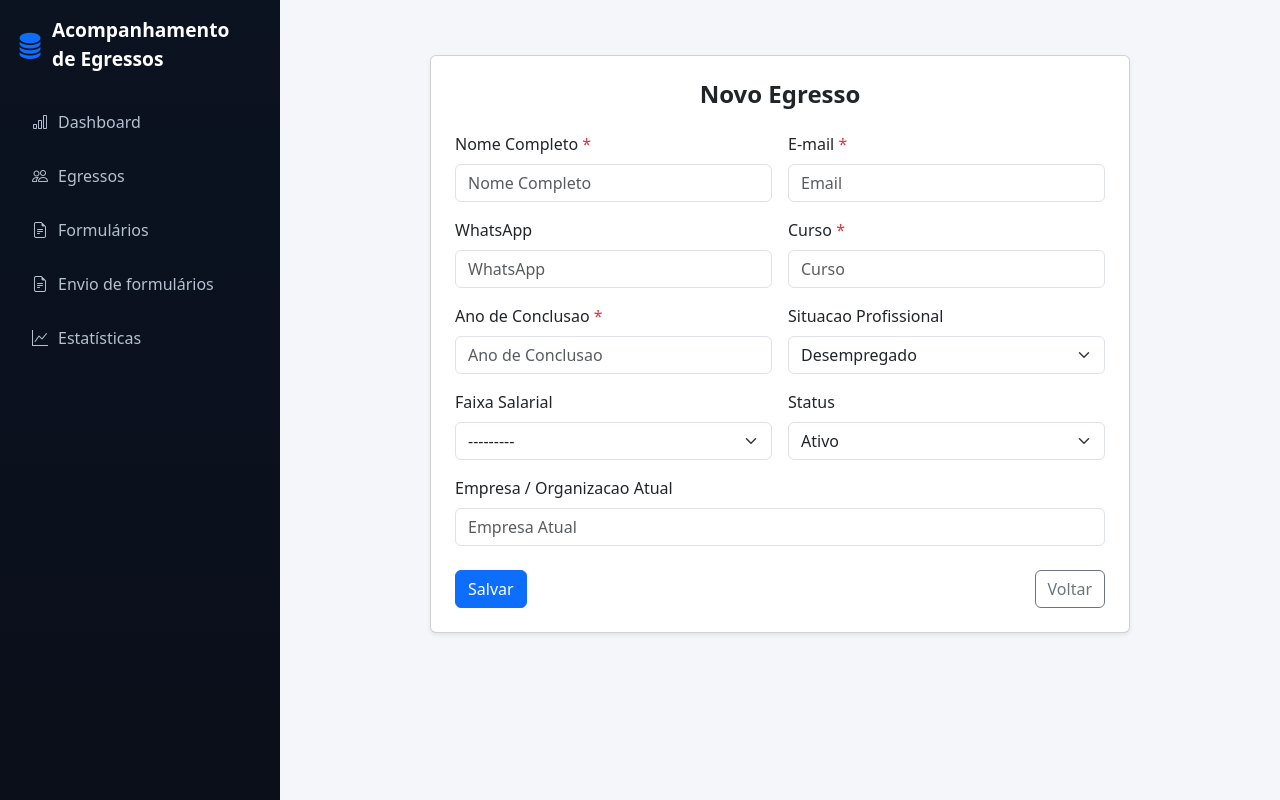
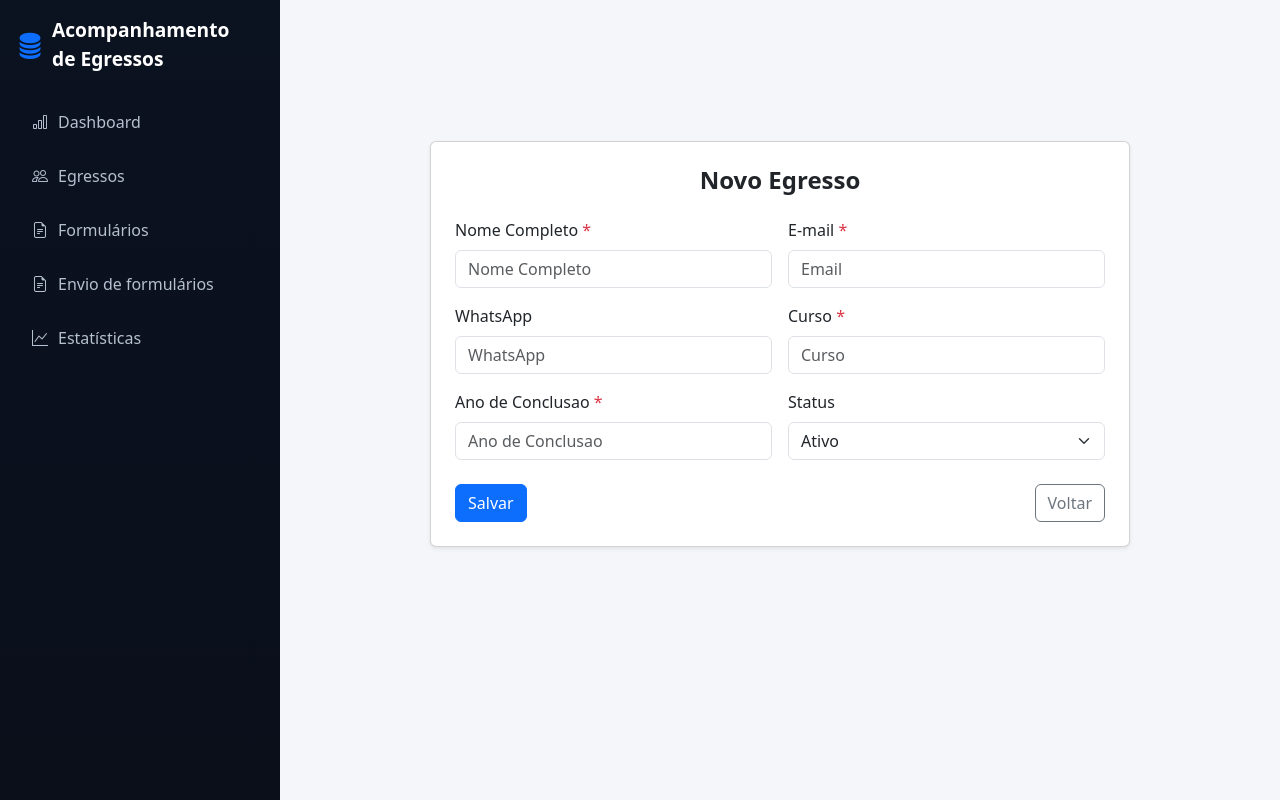
Before and after one commit to MarceloCRM/Projeto-TCC, a Django app: page /egresso/criar_egresso/ in a window 1280 px wide. Run offline with Django 5.2, Linux system fonts and the light colour scheme.

Commit message:
remove propriedades desnecessarias do egresso

```diff
--- a/apps/core/management/commands/populate_db.py
+++ b/apps/core/management/commands/populate_db.py
@@ -39,9 +39,6 @@ class Command(BaseCommand):
                 whatsapp=f'119{random.randint(10000000, 99999999)}',
                 curso=random.choice(cursos),
                 ano_conclusao=random.randint(2018, 2024),
-                situacao_profissional=random.choice([c[0] for c in Egresso.SITUACAO_PROFISSIONAL]),
-                empresa_atual=random.choice(empresas) if random.random() > 0.3 else '',
-                faixa_salarial=random.choice([c[0] for c in Egresso.FAIXA_SALARIAL]),
                 status=Egresso.STATUS_ATIVO
             )
             egressos.append(egresso)
@@ -102,7 +99,7 @@ class Command(BaseCommand):
                     valor = ""
                     if p.tipo == Pergunta.TIPO_TEXTO:
                         if p.texto == 'Qual o nome da sua empresa atual?':
-                            valor = egresso.empresa_atual or "Nenhuma"
+                            valor = random.choice(empresas)
                         else:
                             valor = random.choice(['O curso foi excelente!', 'Poderia ter mais aulas práticas.', 'Os professores são muito bons.', 'Aprendi muito sobre lógica.', 'Gostaria de ter visto mais tecnologias modernas.'])
                     elif p.tipo == Pergunta.TIPO_NUMERO:
--- a/apps/egresso/admin.py
+++ b/apps/egresso/admin.py
@@ -9,9 +9,6 @@ class EgressoAdmin(admin.ModelAdmin):
         'status',
         'curso',
         'ano_conclusao',
-        'situacao_profissional',
-        'empresa_atual',
-        'faixa_salarial',
     )
 
     search_fields = (
@@ -23,8 +20,6 @@ class EgressoAdmin(admin.ModelAdmin):
 
     list_filter = (
         'status',
-        'situacao_profissional',
-        'faixa_salarial',
         'curso',
         'ano_conclusao',
     )
--- a/apps/egresso/forms.py
+++ b/apps/egresso/forms.py
@@ -13,9 +13,6 @@ class EgressoForm(forms.ModelForm):
             'whatsapp',
             'curso',
             'ano_conclusao',
-            'situacao_profissional',
-            'empresa_atual',
-            'faixa_salarial',
             'status',
         ]
         widgets = {
@@ -39,16 +36,6 @@ class EgressoForm(forms.ModelForm):
                 'class': 'form-control',
                 'placeholder': 'Ano de Conclusao'
             }),
-            'situacao_profissional': Select(attrs={
-                'class': 'form-select'
-            }),
-            'empresa_atual': TextInput(attrs={
-                'class': 'form-control',
-                'placeholder': 'Empresa Atual'
-            }),
-            'faixa_salarial': Select(attrs={
-                'class': 'form-select'
-            }),
             'status': Select(attrs={
                 'class': 'form-select'
             }),
@@ -59,9 +46,6 @@ class EgressoForm(forms.ModelForm):
             'whatsapp': 'WhatsApp',
             'curso': 'Curso',
             'ano_conclusao': 'Ano de Conclusao',
-            'situacao_profissional': 'Situacao Profissional',
-            'empresa_atual': 'Empresa Atual',
-            'faixa_salarial': 'Faixa Salarial',
             'status': 'Status',
         }
 
@@ -103,14 +87,6 @@ class EgressoFiltroForm(forms.Form):
         })
     )
 
-    situacao_profissional = forms.ChoiceField(
-        required=False,
-        choices=[('', 'Situação')] + Egresso.SITUACAO_PROFISSIONAL,
-        widget=forms.Select(attrs={
-            'class': 'form-select',
-        })
-    )
-
     status = forms.ChoiceField(
         required=False,
         choices=[('', 'Status')] + Egresso.STATUS_CHOICES,
--- a/apps/egresso/models.py
+++ b/apps/egresso/models.py
@@ -10,42 +10,11 @@ class Egresso(models.Model):
         (STATUS_INATIVO, 'Inativo'),
     ]
 
-    SITUACAO_PROFISSIONAL = [
-        ('empregado', 'Empregado (CLT)'),
-        ('autonomo', 'Autonomo / Freelancer'),
-        ('empresario', 'Empresario'),
-        ('desempregado', 'Desempregado'),
-        ('estudando', 'Estudando'),
-        ('outro', 'Outro'),
-    ]
-
-    FAIXA_SALARIAL = [
-        ('ate_2k', 'Ate R$ 2.000'),
-        ('2k_4k', 'R$ 2.000 - R$ 4.000'),
-        ('4k_7k', 'R$ 4.000 - R$ 7.000'),
-        ('7k_12k', 'R$ 7.000 - R$ 12.000'),
-        ('acima_12k', 'Acima de R$ 12.000'),
-    ]
-
     nome_completo = models.CharField('Nome Completo', max_length=255)
     email = models.EmailField('E-mail', unique=True)
     whatsapp = models.CharField('WhatsApp', max_length=20, blank=True, null=True)
     curso = models.CharField('Curso', max_length=255)
     ano_conclusao = models.IntegerField('Ano de Conclusao')
-    situacao_profissional = models.CharField(
-        'Situacao Profissional',
-        max_length=20,
-        choices=SITUACAO_PROFISSIONAL,
-        default='desempregado',
-    )
-    empresa_atual = models.CharField('Empresa Atual', max_length=255, blank=True, null=True)
-    faixa_salarial = models.CharField(
-        'Faixa Salarial',
-        max_length=20,
-        choices=FAIXA_SALARIAL,
-        blank=True,
-        null=True,
-    )
     status = models.CharField('Status', max_length=10, choices=STATUS_CHOICES, default=STATUS_ATIVO)
     criado_em = models.DateTimeField('Criado em', auto_now_add=True)
     atualizado_em = models.DateTimeField('Atualizado em', auto_now=True)
--- a/apps/egresso/views.py
+++ b/apps/egresso/views.py
@@ -13,7 +13,6 @@ def listar_egresso(request):
         busca = form_filtro.cleaned_data.get('busca')
         curso = form_filtro.cleaned_data.get('curso')
         ano = form_filtro.cleaned_data.get('ano_conclusao')
-        situacao = form_filtro.cleaned_data.get('situacao_profissional')
         status = form_filtro.cleaned_data.get('status')
 
         if busca:
@@ -28,9 +27,6 @@ def listar_egresso(request):
 
         if ano:
             egressos = egressos.filter(ano_conclusao=ano)
-
-        if situacao:
-            egressos = egressos.filter(situacao_profissional=situacao)
 
         if status:
             egressos = egressos.filter(status=status)
--- a/apps/envio/views.py
+++ b/apps/envio/views.py
@@ -1,6 +1,5 @@
 from django.db.models import Q
 from django.shortcuts import render, redirect, get_object_or_404
-from django.contrib.auth.decorators import login_required
 from django.contrib import messages
 
 from apps.formularios.models import Formulario
@@ -21,7 +20,6 @@ def enviar_formulario(request):
         busca = form_filtro.cleaned_data.get('busca')
         curso = form_filtro.cleaned_data.get('curso')
         ano = form_filtro.cleaned_data.get('ano_conclusao')
-        situacao = form_filtro.cleaned_data.get('situacao_profissional')
         status = form_filtro.cleaned_data.get('status')
 
         if busca:
@@ -36,9 +34,6 @@ def enviar_formulario(request):
 
         if ano:
             egressos = egressos.filter(ano_conclusao=ano)
-
-        if situacao:
-            egressos = egressos.filter(situacao_profissional=situacao)
 
         if status:
             egressos = egressos.filter(status=status)
--- a/apps/formularios/forms.py
+++ b/apps/formularios/forms.py
@@ -125,6 +125,6 @@ class OpcaoForm(forms.ModelForm):
         widgets = {
             'texto': forms.TextInput(attrs={
                 'class': 'form-control',
-                'placeholder': 'Texto da opcao'
+                'placeholder': 'Texto da opção'
             }),
         }
--- a/templates/egresso/criar_egresso.html
+++ b/templates/egresso/criar_egresso.html
@@ -44,23 +44,8 @@
                     </div>
 
                     <div class="col-md-6">
-                        <label class="form-label">Situacao Profissional</label>
-                        {{ form.situacao_profissional }}
-                    </div>
-
-                    <div class="col-md-6">
-                        <label class="form-label">Faixa Salarial</label>
-                        {{ form.faixa_salarial }}
-                    </div>
-
-                    <div class="col-md-6">
                         <label class="form-label">Status</label>
                         {{ form.status }}
-                    </div>
-
-                    <div class="col-12">
-                        <label class="form-label">Empresa / Organizacao Atual</label>
-                        {{ form.empresa_atual }}
                     </div>
                 </div>
 
```
Also changed, not shown: templates/egresso/detalhe_egresso.html (+0 -9 lines), templates/egresso/editar_egresso.html (+0 -15 lines), templates/egresso/listar_egresso.html (+5 -16 lines), templates/envio/enviar_formulario.html (+0 -10 lines), apps/egresso/migrations/0004_remove_egresso_faixa_salarial_and_more.py (added), apps/egresso/migrations/0005_remove_egresso_empresa_atual.py (added).
